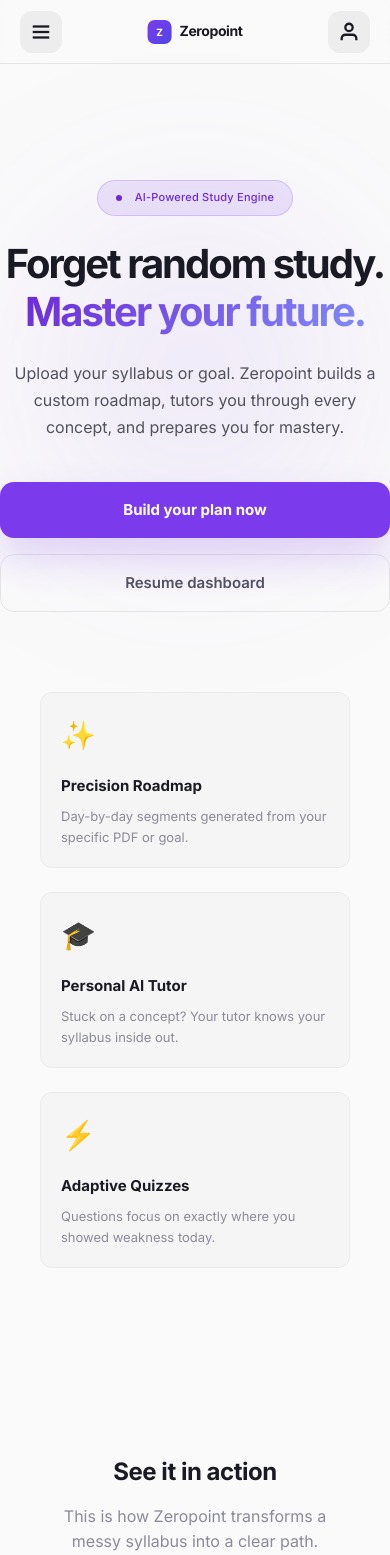
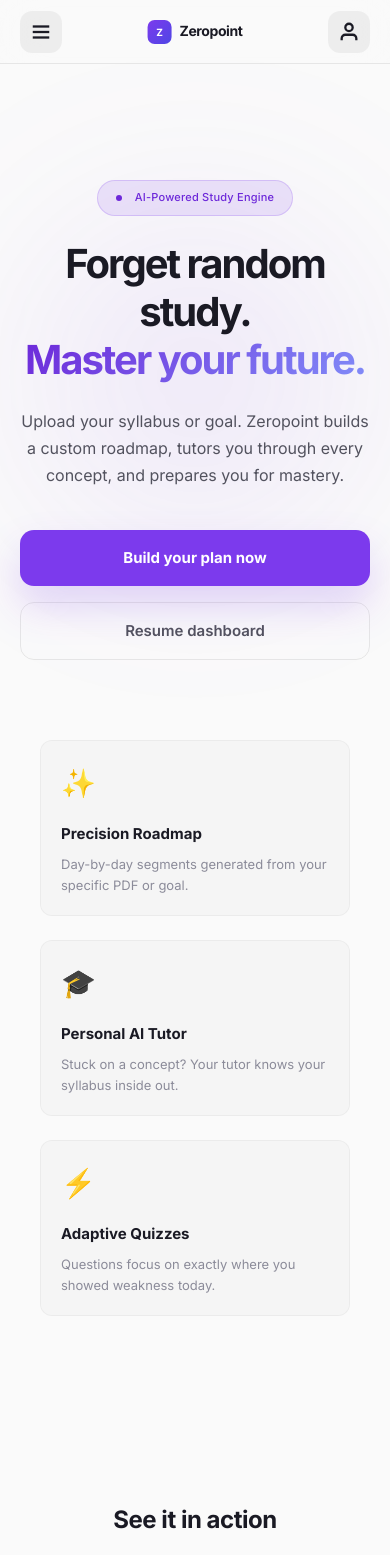
Before and after one commit to Prithvee905/zeropoint-edu, a Next.js app: page / in a window 390 px wide. Shown: the top 1555 px of the page. Built offline with nearby package versions, Linux system fonts and the light colour scheme; no server answers.

Commit message:
fix(responsive): separate PC full-width and mobile centered layouts

```diff
--- a/app/globals.css
+++ b/app/globals.css
@@ -309,7 +309,11 @@
   .sidebar-body { transform: translateX(-100%); }
   .is-open .sidebar-body { transform: translateX(0); }
   .main-content-area { padding-top: calc(64px + env(safe-area-inset-top)) !important; }
-  .responsive-container { padding: 32px 0 80px !important; }
+  .responsive-container { padding: 32px 20px 80px !important; }
+  .hero-title-container { maxWidth: 100%; margin: 0 auto; }
+  .hero-paragraph-container { maxWidth: 540px; margin: 0 auto; }
+  .feature-grid-container { padding: 0 20px; }
+  .demo-section-container { padding: 0 20px; }
   .card-interactive:hover { transform: none !important; }
 
   /* Sidebar */
@@ -348,6 +352,11 @@
   .sidebar-root { display: none !important; }
   .desktop-only-flex { display: flex !important; }
   .main-content-area { padding-top: 72px !important; }
+  .responsive-container { width: 100%; padding: 40px 0 80px; }
+  .hero-title-container { maxWidth: 1200px; margin: 0 auto; }
+  .hero-paragraph-container { maxWidth: 800px; margin: 0 auto; }
+  .feature-grid-container { padding: 0; }
+  .demo-section-container { padding: 0; }
 }
 
 @media (max-width: 480px) {
--- a/app/layout.tsx
+++ b/app/layout.tsx
@@ -73,7 +73,7 @@
                 </div>
 
                 <main style={{ flex: 1, minHeight: "100vh", overflowX: "hidden", width: "100%" }} className="main-content-area">
-                    <div style={{ width: "100%", padding: "40px 0 80px" }} className="responsive-container">
+                    <div className="responsive-container">
                         <PageTransition>
                             {children}
                         </PageTransition>
--- a/app/page.tsx
+++ b/app/page.tsx
@@ -31,15 +31,15 @@
         <h1 style={{
             fontSize: "clamp(2.5rem, 8vw, 4.2rem)",
             fontWeight: "900", letterSpacing: "-0.05em", lineHeight: "1.1",
-            marginBottom: "24px", maxWidth: "1200px", color: "var(--text-1)"
-        }} className="hero-title">
+            marginBottom: "24px", color: "var(--text-1)"
+        }} className="hero-title hero-title-container">
           Forget random study.<br />
           <span style={{ background: "linear-gradient(135deg, var(--purple-light), #818cf8)", WebkitBackgroundClip: "text", WebkitTextFillColor: "transparent" }}>
             Master your future.
           </span>
         </h1>
 
-        <p style={{ fontSize: "clamp(16px, 2vw, 18px)", color: "var(--text-2)", maxWidth: "800px", lineHeight: "1.7", marginBottom: "40px", fontWeight: "400" }}>
+        <p style={{ fontSize: "clamp(16px, 2vw, 18px)", color: "var(--text-2)", lineHeight: "1.7", marginBottom: "40px", fontWeight: "400" }} className="hero-paragraph-container">
           Upload your syllabus or goal. Zeropoint builds a custom roadmap, tutors you through every concept, and prepares you for mastery.
         </p>
 
@@ -61,7 +61,7 @@
         </div>
 
         {/* Feature Grid */}
-        <div style={{ display: "grid", gridTemplateColumns: "repeat(auto-fit, minmax(280px, 1fr))", gap: "24px", width: "100%", margin: "0 auto", padding: "0 40px" }}>
+        <div style={{ display: "grid", gridTemplateColumns: "repeat(auto-fit, minmax(280px, 1fr))", gap: "24px", width: "100%", margin: "0 auto" }} className="feature-grid-container">
           {[
             { icon: "✨", title: "Precision Roadmap", desc: "Day-by-day segments generated from your specific PDF or goal." },
             { icon: "🎓", title: "Personal AI Tutor", desc: "Stuck on a concept? Your tutor knows your syllabus inside out." },
@@ -77,7 +77,7 @@
       </div>
 
       {/* NEW: Tangible Product Demo Artifact */}
-      <div className="fade-up" style={{ width: "100%", margin: "100px auto 0", padding: "0 40px" }}>
+      <div className="fade-up demo-section-container" style={{ width: "100%", margin: "100px auto 0" }}>
         <div style={{ textAlign: "center", marginBottom: "48px", padding: "0 20px" }}>
           <h2 style={{ fontSize: "clamp(24px, 4vw, 32px)", fontWeight: "800", marginBottom: "12px" }}>See it in action</h2>
           <p style={{ color: "var(--text-3)" }}>This is how Zeropoint transforms a messy syllabus into a clear path.</p>
```
